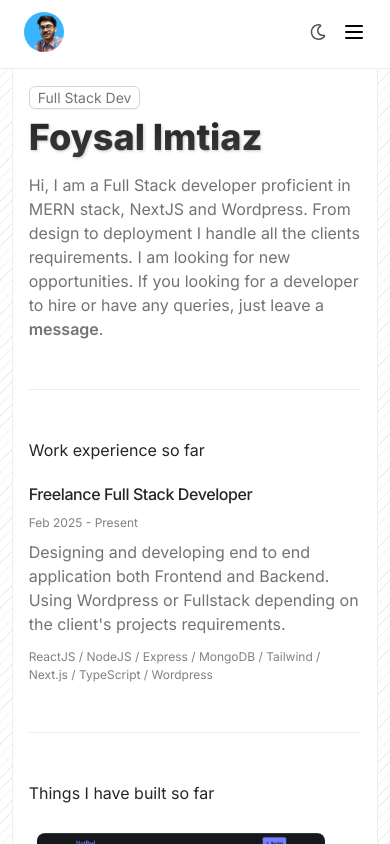
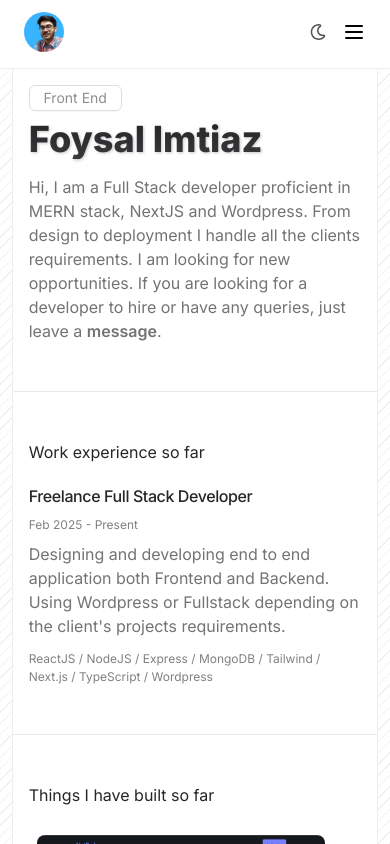
Before and after one commit to foysal-imtiaz/dev_portfolio, a React (Vite) app: page / in a window 390 px wide. Shown: the top 844 px of the page. Built offline with nearby package versions, Linux system fonts and the light colour scheme.

Commit message:
used text flip component

```diff
--- a/src/components/Container.jsx
+++ b/src/components/Container.jsx
@@ -1,6 +1,6 @@
 const Container = ({ children }) => {
   return (
-    <div className="dark:bg-[#171717] flex-1 border-l-[1px] border-r-[1px] border-gray-200 dark:border-[#222222] border-opacity-70 w-[94%] mx-auto bg-[#ffffff] px-4 pt-4">
+    <div className="dark:bg-[#171717] flex-1 border-l-[1px] border-r-[1px] border-gray-200 dark:border-[#222222] border-opacity-70 w-[94%] mx-auto bg-[#ffffff]  pt-4">
       {children}
     </div>
   );
--- /dev/null
+++ b/src/components/ui/CotainerFlip.jsx
@@ -0,0 +1,85 @@
+import React, { useState, useEffect, useId } from "react";
+import { motion } from "framer-motion";
+import { cn } from "../../utils/tailwind.js";
+
+export function ContainerTextFlip({
+  words = ["Full Stack", "Front End", "Back End", "Database", "AI Integration"],
+  interval = 4000,
+  className,
+  textClassName,
+  animationDuration = 800,
+}) {
+  const id = useId();
+  const [currentWordIndex, setCurrentWordIndex] = useState(0);
+  const [width, setWidth] = useState(100);
+  const textRef = React.useRef(null);
+
+  const updateWidthForWord = () => {
+    if (textRef.current) {
+      // Add some padding to the text width (30px on each side)
+      const textWidth = textRef.current.scrollWidth + 30;
+      setWidth(textWidth);
+    }
+  };
+
+  useEffect(() => {
+    // Update width whenever the word changes
+    updateWidthForWord();
+  }, [currentWordIndex]);
+
+  useEffect(() => {
+    const intervalId = setInterval(() => {
+      setCurrentWordIndex((prevIndex) => (prevIndex + 1) % words.length);
+      // Width will be updated in the effect that depends on currentWordIndex
+    }, interval);
+
+    return () => clearInterval(intervalId);
+  }, [words, interval]);
+
+  return (
+    <motion.p
+      layout
+      layoutId={`words-here-${id}`}
+      animate={{ width }}
+      transition={{ duration: animationDuration / 5000 }}
+      className={cn(
+        "text-neutral-500 dark:text-neutral-400  border-[1px] h-fit border-gray-300 dark:border-gray-600 opacity-80 shadow-sm py-[2px] px-2 rounded-md text-sm",
+        "relative inline-block text-center",
+        "dark:shadow-[inset_0_-1px_#10171e,inset_0_0_0_1px_hsla(205,89%,46%,.24),_0_4px_8px_#00000052]",
+        className
+      )}
+      key={words[currentWordIndex]}
+    >
+      <motion.div
+        transition={{
+          duration: animationDuration / 1000,
+          ease: "easeInOut",
+        }}
+        className={cn("inline-block", textClassName)}
+        ref={textRef}
+        layoutId={`word-div-${words[currentWordIndex]}-${id}`}
+      >
+        <motion.div className="inline-block">
+          {words[currentWordIndex].split("").map((letter, index) => (
+            <motion.span
+              key={index}
+              initial={{
+                opacity: 0,
+                filter: "blur(10px)",
+              }}
+              animate={{
+                opacity: 1,
+                filter: "blur(0px)",
+              }}
+              transition={{
+                delay: index * 0.02,
+              }}
+            >
+              {letter}
+            </motion.span>
+          ))}
+        </motion.div>
+      </motion.div>
+    </motion.p>
+  );
+}
--- a/src/pages/BlogPostPage.jsx
+++ b/src/pages/BlogPostPage.jsx
@@ -14,7 +14,7 @@ const BlogPostPage = () => {
         whileInView="visible"
         transition={{ staggerChildren: 0.04 }}
       >
-        <div>
+        <div className="px-4">
           <motion.h1
             transition={transition}
             variants={variants}
@@ -35,7 +35,7 @@ const BlogPostPage = () => {
         </div>
       </motion.div>
       <span className="dark:bg-[#2a2a2a] dark:shadow-xl dark:opacity-60 my-12 w-full h-[1px] block bg-gray-300 opacity-50"></span>
-      <div className="flex flex-col gap-7">
+      <div className="flex flex-col gap-7 px-4">
         {blogPostData.map((post, index) => (
           <BlogPost
             key={index}
@@ -51,7 +51,7 @@ const BlogPostPage = () => {
       <span className="dark:bg-[#2a2a2a] dark:shadow-lg dark:opacity-60 my-12 w-full h-[1px] block bg-gray-300 opacity-50"></span>
 
       {/* CONTACT SECTION */}
-      <div>
+      <div className="px-4">
         <div>
           <h1 className="text-neutral-800 font-normal dark:text-neutral-300 mb-4">
             Get in touch
@@ -60,7 +60,7 @@ const BlogPostPage = () => {
         <ContactSection />
       </div>
       {/* FOOTER */}
-      <div className="mt-20 pl-2 pb-7 flex justify-between">
+      <div className="mt-20 px-4 pb-7 flex justify-between">
         <p className="text-[11px] text-neutral-500">
           Template Inspired from{" "}
           <a
--- a/src/pages/HomePage.jsx
+++ b/src/pages/HomePage.jsx
@@ -9,6 +9,7 @@ import { FaGithub } from "react-icons/fa6";
 import { FaLinkedinIn } from "react-icons/fa";
 import { transition, variants } from "../utils/motionAnimation";
 import { Link } from "react-router";
+import { ContainerTextFlip } from "../components/ui/CotainerFlip";
 
 const HomePage = () => {
   const handleLinkClick = () => {
@@ -22,15 +23,15 @@ const HomePage = () => {
         initial="hidden"
         whileInView="visible"
         transition={{ staggerChildren: 0.04 }}
-        className=""
+        className="px-4"
       >
         <div className="md:flex md:justify-start items-center gap-4">
           <motion.span
             transition={transition}
             variants={variants}
-            className="dark:border-gray-600  md:hidden text-neutral-500 border-[1px] border-gray-300 opacity-70 py-[2px] px-2 shadow-sm rounded-md text-sm"
+            className="flex md:hidden"
           >
-            Full Stack Dev
+            <ContainerTextFlip />
           </motion.span>
           <motion.h1
             transition={transition}
@@ -42,9 +43,9 @@ const HomePage = () => {
           <motion.span
             transition={transition}
             variants={variants}
-            className="hidden text-neutral-500 md:flex md:border-[1px] md:h-fit md:border-gray-300 dark:border-gray-600 md:opacity-70 md:shadow-sm md:py-[2px] md:px-2 md:rounded-md md:text-sm"
+            className="hidden md:flex "
           >
-            Full Stack Dev
+            <ContainerTextFlip />
           </motion.span>
         </div>
         <motion.p
@@ -54,8 +55,8 @@ const HomePage = () => {
         >
           Hi, I am a Full Stack developer proficient in MERN stack, NextJS and
           Wordpress. From design to deployment I handle all the clients
-          requirements. I am looking for new opportunities. If you looking for a
-          developer to hire or have any queries, just leave a{" "}
+          requirements. I am looking for new opportunities. If you are looking
+          for a developer to hire or have any queries, just leave a{" "}
           <a
             href="https://www.linkedin.com/in/foysalimtiaz"
             target="_blank"
@@ -68,7 +69,7 @@ const HomePage = () => {
       </motion.div>
       <span className="dark:bg-[#2a2a2a] dark:shadow-xl dark:opacity-60 my-12 w-full h-[1px] block bg-gray-300 opacity-50"></span>
       {/* WORK EXPERIENCE */}
-      <div>
+      <div className="px-4">
         <div>
           <h1 className="text-neutral-800 dark:text-neutral-300 font-normal  mb-5 ">
             Work experience so far
@@ -78,7 +79,7 @@ const HomePage = () => {
       </div>
       <span className="dark:bg-[#2a2a2a] dark:shadow-lg dark:opacity-60 my-12 w-full h-[1px] block bg-gray-300 opacity-50"></span>
       {/* PROJECT SECTION */}
-      <div className="flex flex-col">
+      <div className="flex flex-col px-4">
         <h1 className="text-neutral-800 font-normal dark:text-neutral-300 mb-5">
           Things I have built so far
         </h1>
@@ -105,7 +106,7 @@ const HomePage = () => {
       <span className="dark:bg-[#2a2a2a] dark:shadow-xl dark:opacity-60 mt-10 mb-12 w-full h-[1px] block bg-gray-300 opacity-50"></span>
 
       {/* BLOG SECTION */}
-      <div className="flex flex-col">
+      <div className="flex flex-col px-4">
         <div>
           <h1 className="text-neutral-800 font-normal dark:text-neutral-300 mb-5">
             Learning and sharing along the journey
@@ -125,7 +126,7 @@ const HomePage = () => {
         </div>
         <div className="flex justify-center">
           <button className="mt-4 w-fit text-sm text-neutral-500 hover:text-neutral-700 dark:hover:text-neutral-400">
-            <Link to="/projects" onClick={handleLinkClick}>
+            <Link to="/posts" onClick={handleLinkClick}>
               See More..
             </Link>
           </button>
@@ -134,7 +135,7 @@ const HomePage = () => {
       <span className="dark:bg-[#2a2a2a] dark:shadow-lg dark:opacity-60 mt-10 mb-12 w-full h-[1px] block bg-gray-300 opacity-50"></span>
 
       {/* CONTACT SECTION */}
-      <div>
+      <div className="px-4">
         <div>
           <h1 className="text-neutral-800 font-normal dark:text-neutral-300 mb-4">
             Get in touch
@@ -143,7 +144,7 @@ const HomePage = () => {
         <ContactSection />
       </div>
       {/* FOOTER */}
-      <div className="mt-20 pl-2 pb-7 flex justify-between">
+      <div className="mt-20 px-4 pb-7 flex justify-between">
         <p className="text-[11px] text-neutral-500 dark:text-neutral-400 dark:text-opacity-80">
           Template Inspired from{" "}
           <a
--- a/src/pages/ProjectsPage.jsx
+++ b/src/pages/ProjectsPage.jsx
@@ -14,7 +14,7 @@ const ProjectsPage = () => {
         whileInView="visible"
         transition={{ staggerChildren: 0.04 }}
       >
-        <div>
+        <div className="px-4">
           <motion.h1
             transition={transition}
             variants={variants}
@@ -34,7 +34,7 @@ const ProjectsPage = () => {
         </div>
       </motion.div>
       <span className="dark:bg-[#2a2a2a] dark:shadow-xl dark:opacity-60 my-12 w-full h-[1px] block bg-gray-300 opacity-50"></span>
-      <div className="grid grid-cols-1 md:grid-cols-2 lg:grid-cols-3 gap-6 p-2">
+      <div className="px-4 grid grid-cols-1 md:grid-cols-2 lg:grid-cols-3 gap-6 p-2">
         {projectsData.map((project, index) => (
           <Project
             key={index}
@@ -50,7 +50,7 @@ const ProjectsPage = () => {
       <span className="dark:bg-[#2a2a2a] dark:shadow-lg dark:opacity-60 my-12 w-full h-[1px] block bg-gray-300 opacity-50"></span>
 
       {/* CONTACT SECTION */}
-      <div>
+      <div className="px-4">
         <div>
           <h1 className="text-neutral-800 font-normal dark:text-neutral-300 mb-4">
             Get in touch
@@ -59,7 +59,7 @@ const ProjectsPage = () => {
         <ContactSection />
       </div>
       {/* FOOTER */}
-      <div className="mt-20 pl-2 pb-7 flex justify-between">
+      <div className="mt-20 px-4 pb-7 flex justify-between">
         <p className="text-[11px] text-neutral-500">
           Template Inspired from{" "}
           <a
--- a/src/pages/ResoucePage.jsx
+++ b/src/pages/ResoucePage.jsx
@@ -13,6 +13,7 @@ const ResoucePage = () => {
         initial="hidden"
         whileInView="visible"
         transition={{ staggerChildren: 0.04 }}
+        className="px-4"
       >
         <motion.div transition={transition} variants={variants}>
           <h1 className="mt-2 md:mt-0 text-shadow-sm text-4xl flex font-bold bg-gradient-to-b from-neutral-800 to-neutral-700 text-transparent bg-clip-text dark:text-neutral-300">
@@ -25,7 +26,7 @@ const ResoucePage = () => {
         </motion.div>
       </motion.div>
       <span className="dark:bg-[#2a2a2a] dark:shadow-xl dark:opacity-60 my-12 w-full h-[1px] block bg-gray-300 opacity-50"></span>
-      <div className="flex flex-col gap-3">
+      <div className="px-4 flex flex-col gap-3">
         {resourceData.map((post, index) => (
           <Resource
             key={index}
@@ -39,7 +40,7 @@ const ResoucePage = () => {
       <span className="dark:bg-[#2a2a2a] dark:shadow-lg dark:opacity-60 my-12 w-full h-[1px] block bg-gray-300 opacity-50"></span>
 
       {/* CONTACT SECTION */}
-      <div>
+      <div className="px-4">
         <div>
           <h1 className="text-neutral-800 font-normal dark:text-neutral-300 mb-4">
             Get in touch
@@ -48,7 +49,7 @@ const ResoucePage = () => {
         <ContactSection />
       </div>
       {/* FOOTER */}
-      <div className="mt-20 pl-2 pb-7 flex justify-between">
+      <div className="mt-20 px-4 pb-7 flex justify-between">
         <p className="text-[11px] text-neutral-500">
           Template Inspired from{" "}
           <a
--- a/src/resouceData.json
+++ b/src/resouceData.json
@@ -11,7 +11,8 @@
   },
 
   {
-    "title": "If you are looking to contribute in opensource as a beginner",
+    "title": "github issues for beginners for opensource contribution",
+
     "link": "https://goodfirstissue.dev/",
     "site_name": "goodfirstissue.dev"
   },
--- /dev/null
+++ b/src/utils/tailwind.js
@@ -0,0 +1,6 @@
+import { clsx } from "clsx";
+import { twMerge } from "tailwind-merge";
+
+export function cn(...inputs) {
+  return twMerge(clsx(inputs));
+}
```
